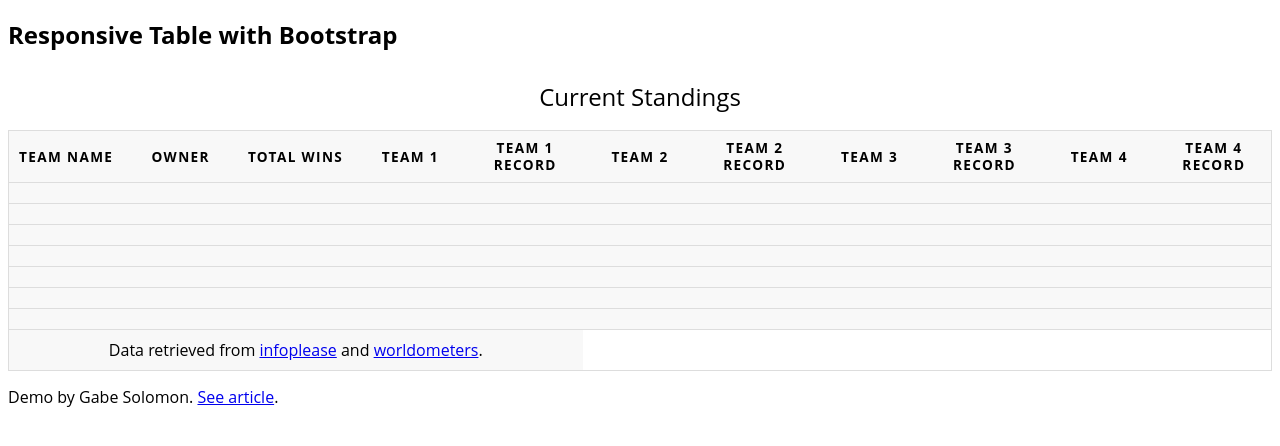
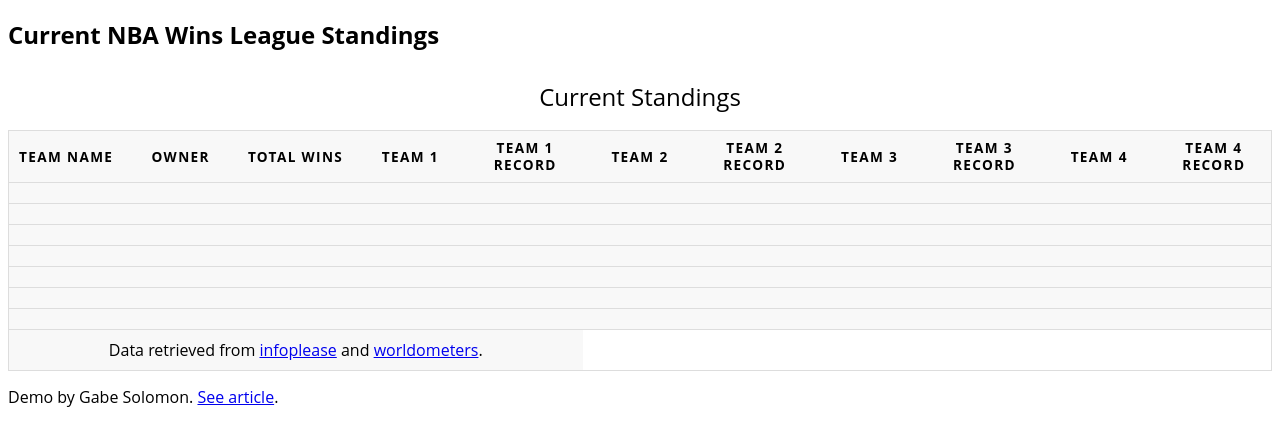
Before and after one commit to gabesolomon10/NBA-Wins-Page, a Flask app: template Templates/responsive_table.html in a window 1280 px wide. Shown: the top 446 px of the page. Run offline with Flask 2, Linux system fonts and the light colour scheme; the template is opened without the code that fills it, so the values that code supplies are empty.

Commit message:
css working

```diff
--- a/Templates/responsive_table.html
+++ b/Templates/responsive_table.html
@@ -1,10 +1,10 @@
 <!DOCTYPE html>
 <html>
 <head>
-<link rel="stylesheet" href="/Static/style.css">
+<link rel="stylesheet" href="/static/css/style.css">
 </head>
 
-<h2>Responsive Table with Bootstrap</h2>
+<h2>Current NBA Wins League Standings</h2>
 
         <table summary="This table shows how to create responsive tables using Bootstrap's default functionality" class="table table-bordered table-hover">
           <caption class="text-center">Current Standings</caption>
@@ -23,7 +23,6 @@
               <th>Team 4 Record</th>
             </tr>
           </thead>
-          <tbody>
             <tr>
               {% for i in range(0, 11)%}
 
@@ -72,8 +71,6 @@
                 <td>{{team7_data[i]}}</td>
               {% endfor %}
             </tr>
-
-          </tbody>
           <tfoot>
             <tr>
               <td colspan="5" class="text-center">Data retrieved from <a href="http://www.infoplease.com/ipa/A0855611.html" target="_blank">infoplease</a> and <a href="http://www.worldometers.info/world-population/population-by-country/" target="_blank">worldometers</a>.</td>
```
Also changed, not shown: static/css/style.css (renamed from Static/style.css).
